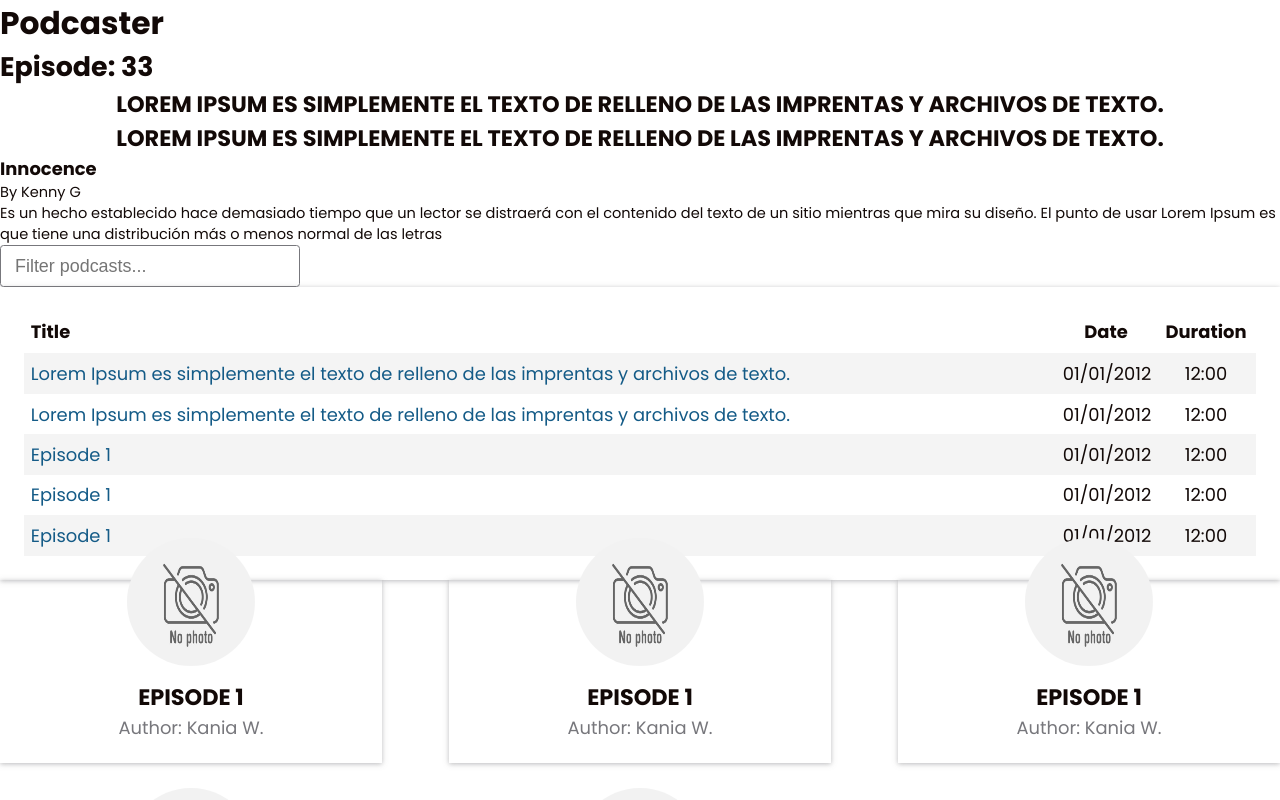
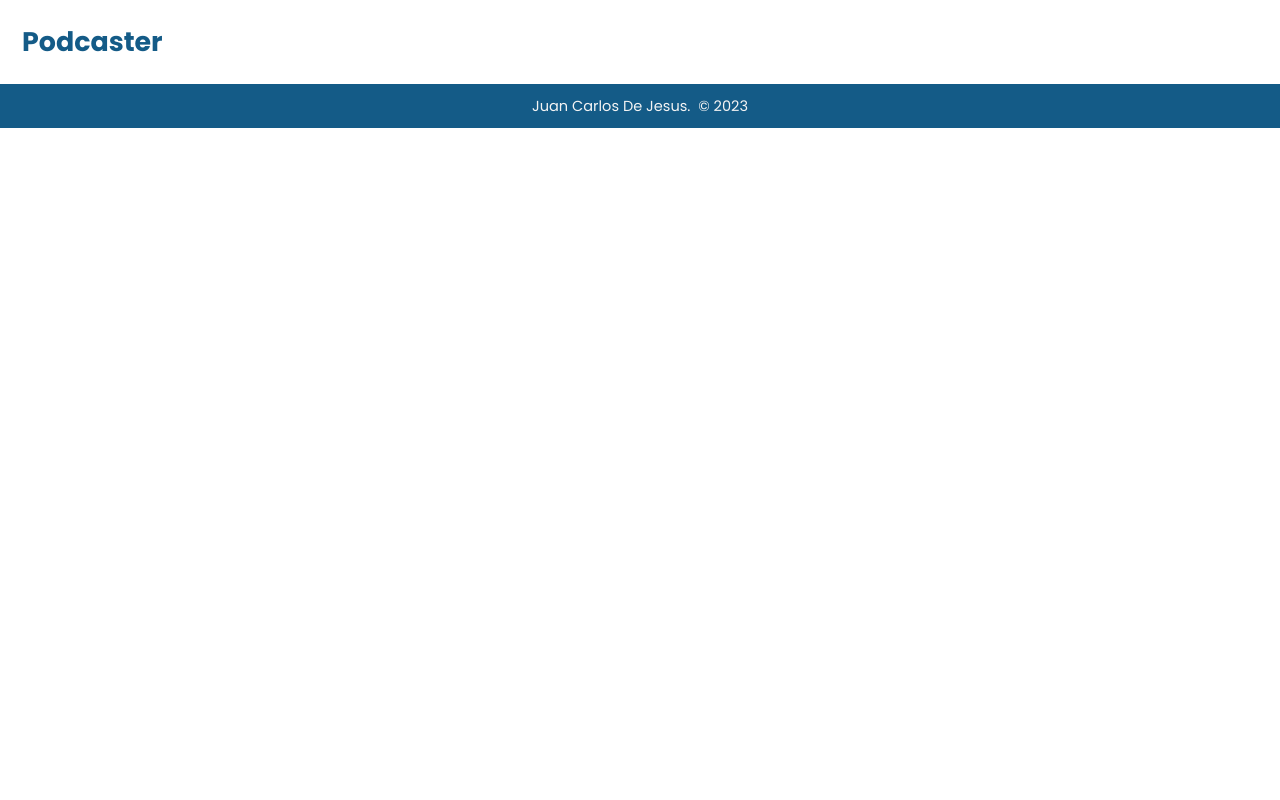
Before and after one commit to jdejesus11/my-podcasts-app, a React app: page / in a window 1280 px wide. Shown: the top 800 px of the page. Built offline with nearby package versions, Linux system fonts and the light colour scheme.

Commit message:
Creates header and footer sections

```diff
--- a/src/App.tsx
+++ b/src/App.tsx
@@ -5,6 +5,8 @@ import Card from "./components/card/card";
 import CounterBar from "./components/counter-bar/counter-bar";
 import DataGrid from "./components/data-grid/data-grid";
 import EpisodeDetail from "./components/episode-detail/episode-detail";
+import Footer from "./components/footer/footer";
+import Header from "./components/header/header";
 import Message from "./components/message/message";
 import Spinner from "./components/spinner/spinner";
 import Summary from "./components/summary/summary";
@@ -13,62 +15,8 @@ import TextInput from "./components/text-input/text-input";
 const App = () => {
   return (
     <>
-      <h1 className="title">Podcaster</h1>
-      <h2 className="episode__number">Episode: 33</h2>
-      <h2 className="card__title">Lorem Ipsum es simplemente el texto de relleno de las imprentas y archivos de texto. </h2>
-      <h2 className="card__title">Lorem Ipsum es simplemente el texto de relleno de las imprentas y archivos de texto. </h2>
-      <p className="card__author">Author: Lorem Ipsum es simplemente el texto</p>
-      <h3 className="summary-podcast__title">Innocence</h3>
-      <p className="summary-podcast__author">By Kenny G</p>
-      <p className="summary-podcast__description">
-        Es un hecho establecido hace demasiado tiempo que un lector se distraerá con el contenido del texto de un sitio mientras que mira su diseño.
-        El punto de usar Lorem Ipsum es que tiene una distribución más o menos normal de las letras
-      </p>
-      <TextInput
-        onChange={(value: string) => {
-          console.log(value);
-        }}
-        placeholder="Filter podcasts..."
-      />
-      <div>
-        <DataGrid
-          data={[
-            {
-              id: "1",
-              title: "Lorem Ipsum es simplemente el texto de relleno de las imprentas y archivos de texto.",
-              date: "01/01/2012",
-              duration: "12:00",
-            },
-            {
-              id: "1",
-              title: "Lorem Ipsum es simplemente el texto de relleno de las imprentas y archivos de texto.",
-              date: "01/01/2012",
-              duration: "12:00",
-            },
-            { id: "1", title: "Episode 1", date: "01/01/2012", duration: "12:00" },
-            { id: "1", title: "Episode 1", date: "01/01/2012", duration: "12:00" },
-            { id: "1", title: "Episode 1", date: "01/01/2012", duration: "12:00" },
-          ]}
-        />
-      </div>
-      <div>
-        <CardList
-          podcasts={[
-            { id: "1", title: "Episode 1", author: "Kania W." },
-            { id: "1", title: "Episode 1", author: "Kania W." },
-            { id: "1", title: "Episode 1", author: "Kania W." },
-            { id: "1", title: "Episode 1", author: "Kania W." },
-            { id: "1", title: "Episode 1", author: "Kania W." },
-          ]}
-        />
-      </div>
-      <div>
-        <Summary podcast={{ id: "1", title: "Episode 1", author: "Kania W." }} />
-      </div>
-      <Spinner />
-      <CounterBar title={"Episodes: 66"} />
-      <EpisodeDetail episode={{id:"1", title:"Episode 1"}} />
-      <Message content="Hello World"  />
+      <Header />
+      <Footer />
     </>
   );
 };
--- /dev/null
+++ b/src/components/footer/footer.scss
@@ -0,0 +1,11 @@
+@import "../../../styles/_variables";
+
+.footer {
+  color: $extra-light-color;
+  height: 44px;
+  background-color: $light-aquamarine-color;
+  display: flex;
+  justify-content: center;
+  align-items: center;
+  font-size: $extra-small-font-size;
+}
--- /dev/null
+++ b/src/components/footer/footer.tsx
@@ -0,0 +1,12 @@
+import React from "react";
+import "./footer.scss";
+
+const Footer = () => {
+  return (
+    <footer className="footer">
+      <span>Juan Carlos De Jesus. &nbsp;&copy;&nbsp;2023</span>
+    </footer>
+  );
+};
+
+export default Footer;
--- /dev/null
+++ b/src/components/header/header.scss
@@ -0,0 +1,15 @@
+
+@import "../../../styles/_variables";
+
+.header {
+    width: 100%;
+    padding: $medium-padding;
+    display: flex;
+    justify-content: space-between;
+}
+
+.title {
+    font-size: $large-font-size;
+    color: $light-aquamarine-color;
+    cursor: pointer;
+}
--- /dev/null
+++ b/src/components/header/header.tsx
@@ -0,0 +1,13 @@
+import React from "react";
+import { APP_TITLE } from "../../helpers/constants";
+import "./header.scss";
+
+const Header = () => {
+  return (
+    <header className="header">
+      <h1 className="title">{APP_TITLE}</h1>
+    </header>
+  );
+};
+
+export default Header;
--- a/src/helpers/constants.ts
+++ b/src/helpers/constants.ts
@@ -2,3 +2,4 @@ export const NO_IMAGE_ALT = "No Image";
 export const NO_AVAILABLE = "No available";
 export const UKNOWN = "Unknown";
 export const NO_SUPPORTED_AUDIO = "Your browser does not support the audio tag.";
+export const APP_TITLE = "Podcaster";
--- a/styles/_variables.scss
+++ b/styles/_variables.scss
@@ -9,6 +9,7 @@ $extra-light-color: #f4f4f4;
 $light-gray-color: rgba(119, 119, 124, 0.51);
 $medium-gray-color: #77777c;
 $dark-blue-color: #233142;
+$white: #fff;
 
 // font sizes
 $root-font-size: 1.4rem;
```
Also changed, not shown: 2 other files (tests, documents, lock files or other folders).
